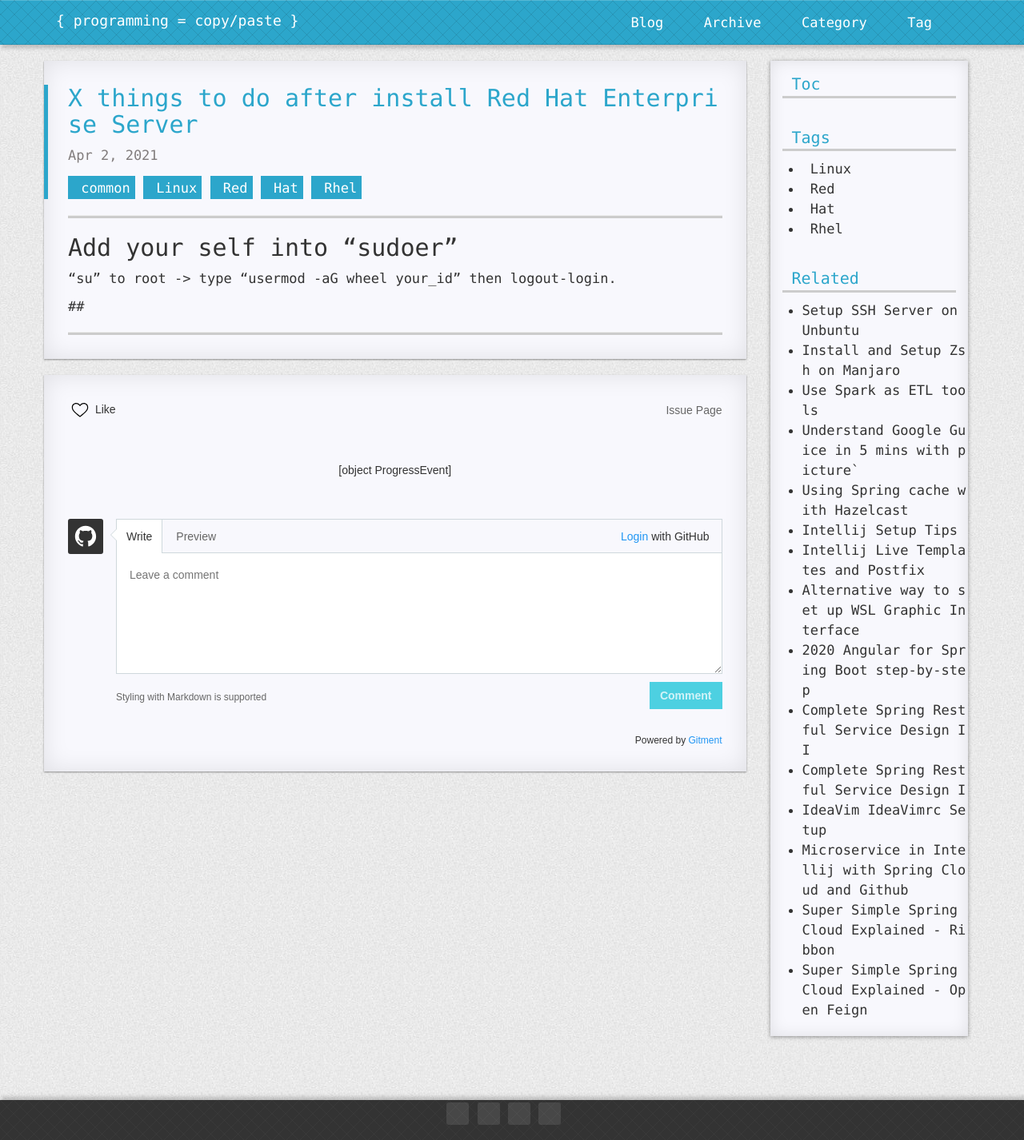
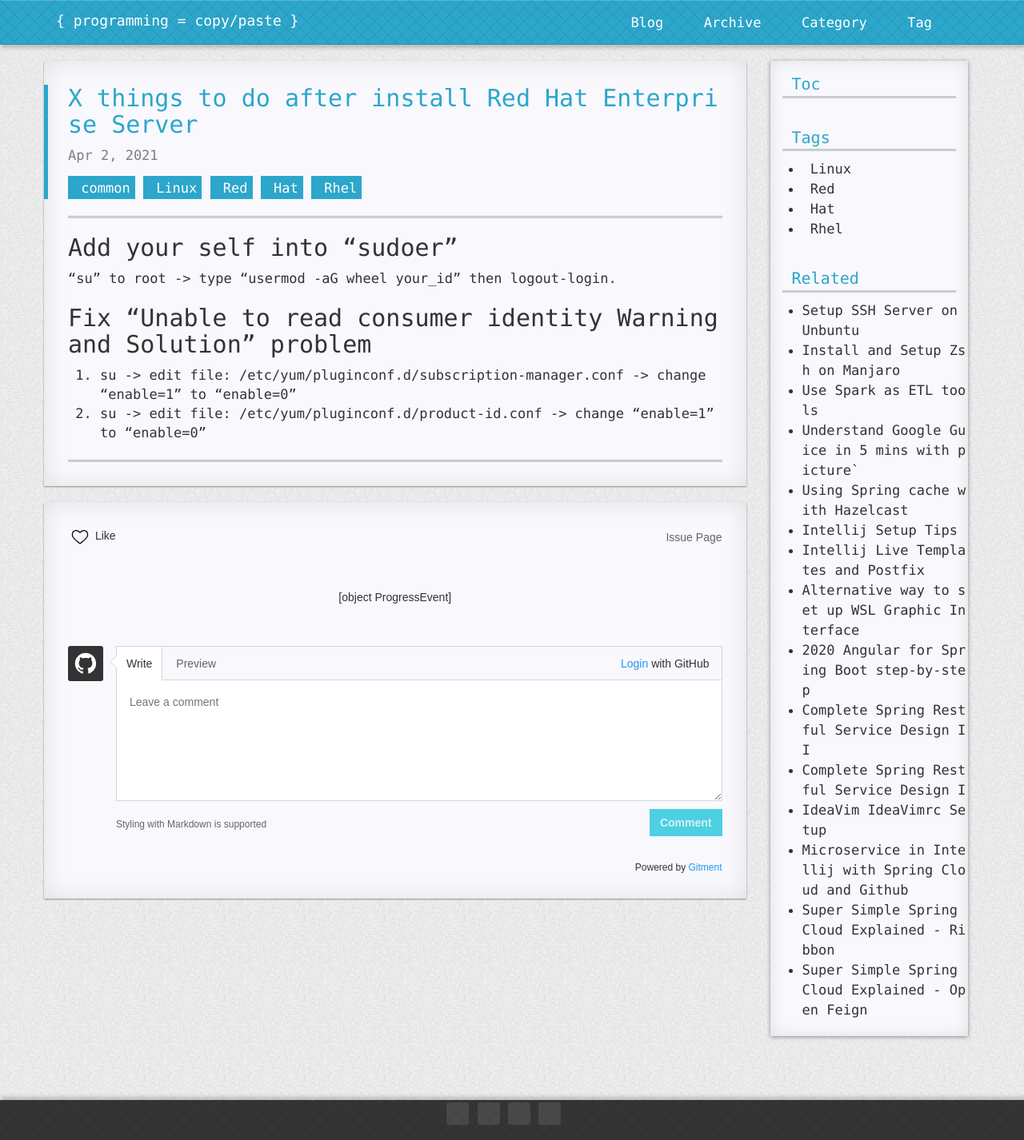
Before and after one commit to R0NGSH3N/r0ngsh3n.github.io, a Jekyll site: the page built from _posts/2021-04-02-rhel-server-setup.md, in a window 1280 px wide. Shown: the whole page at 80% size. Built offline with Jekyll 4.4.1, drawn with Linux system fonts in a browser that asks for light colours; nearby versions of some CDN libraries; comment, search, counter and statistics services are not loaded; a style sheet for code colours, icons or effects is not loaded.

Commit message:
Update 2021-04-02-rhel-server-setup.md
update

```diff
--- a/_posts/2021-04-02-rhel-server-setup.md
+++ b/_posts/2021-04-02-rhel-server-setup.md
@@ -9,4 +9,7 @@ categories: common
 
 "su" to root -> type "usermod -aG wheel your_id" then logout-login.
 
-##
+## Fix "Unable to read consumer identity Warning and Solution" problem
+
+1. su -> edit file: /etc/yum/pluginconf.d/subscription-manager.conf -> change "enable=1" to "enable=0"
+2. su -> edit file: /etc/yum/pluginconf.d/product-id.conf -> change "enable=1" to "enable=0"
```
